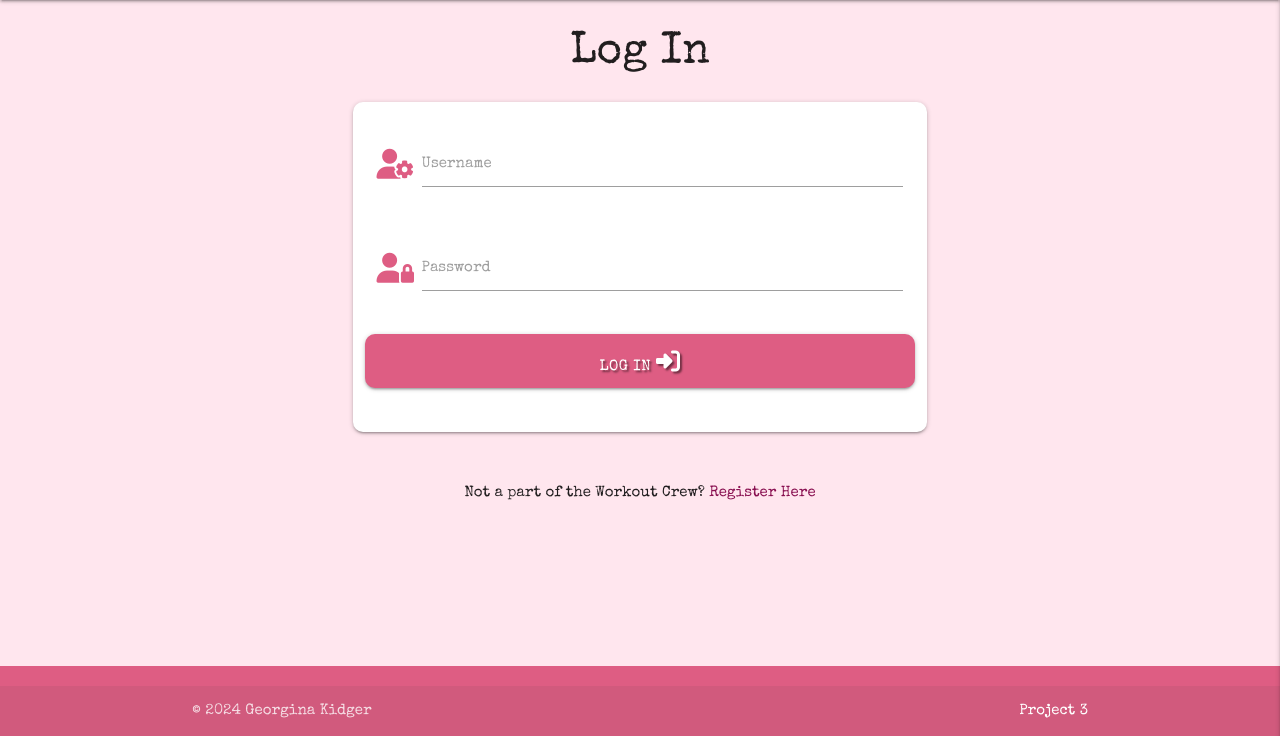
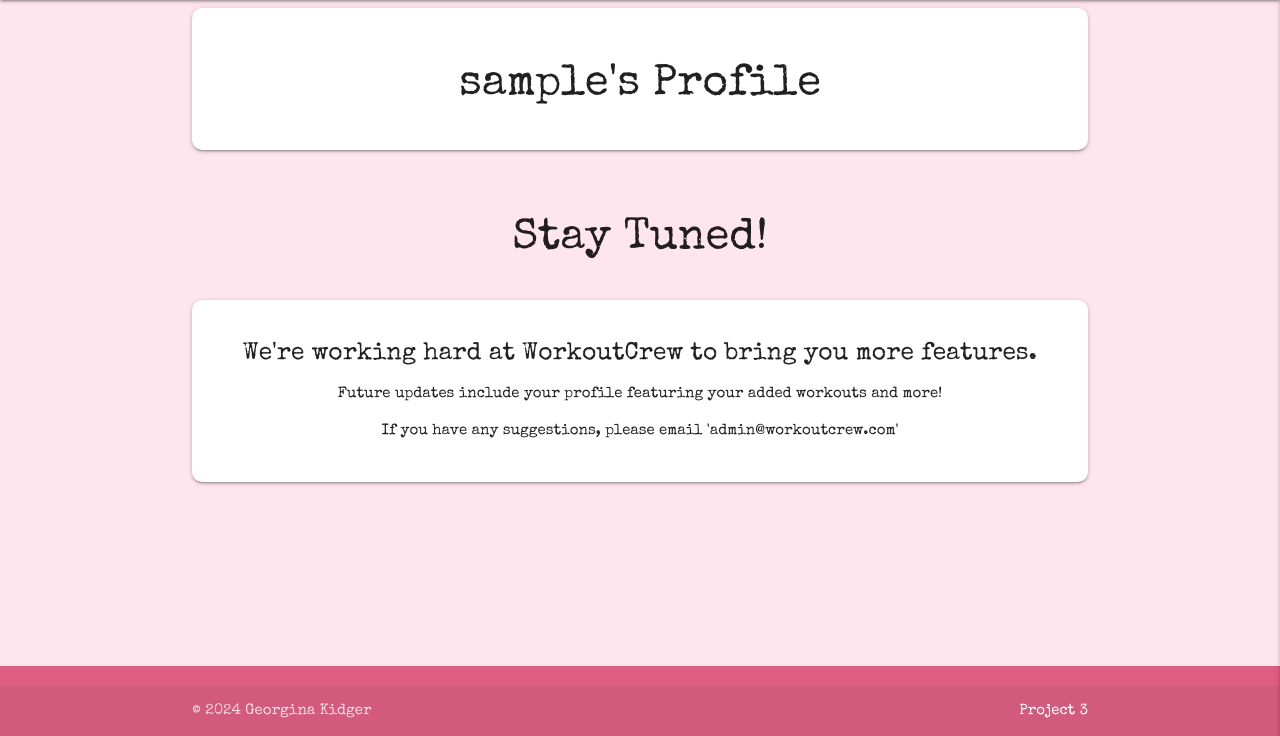
Before and after one commit to Georgina90-x/Final-Project-3, a Flask app: page /profile/1 in a window 1280 px wide. Shown: the part 64-800 px from the top of the page. Run offline with Flask 3, Linux system fonts and the light colour scheme; the visitor is signed in with stand-in values (Sample User, id 1); a database or web service that is not in the repository returns one stand-in record (values such as "Sample title"); some libraries are stand-ins or nearby versions.

Commit message:
removed trailing character in style code

```diff
--- a/static/css/style.css
+++ b/static/css/style.css
@@ -35,6 +35,11 @@ main {
     line-height: 2;
 }
 
+.btn-small {
+    margin: 5px;
+    border-radius: 5px;
+}
+
 .btn-large {
     border-radius: 10px;
     font-family: "Special Elite";
@@ -59,21 +64,20 @@ main {
     line-height: 42px;
 }
 
+.collapsible-body {
+    border-radius: 10px;
+}
+
+.collapsible li {
+    border-radius: 10px;
+}
+
 .edit {
     background-color: var(--black);
 }
 
 .delete {
     background-color: var(--light-green);
-}
-
-
-.collapsible-body {
-    border-radius: 10px;
-}
-
-.collapsible li {
-    border-radius: 10px;
 }
 
 nav .workout-title {
@@ -97,29 +101,18 @@ nav .workout-title {
     color: white;
 }
 
-.btn-small {
-    margin: 5px;
-    border-radius: 5px;
-}
-
 .card {
     background-color: var(--dark-pink);
     border-radius: 10px;
 }
 
-.icon {
+.icon, .user {
     color: var(--dark-pink);
 }
 
 .login {
     background-color: var(--dark-pink);
 }
-
-.user {
-    color: var(--dark-pink)
-}
-
-
 
 .reset {
     background-color: var(--dark-pink);
--- a/templates/base.html
+++ b/templates/base.html
@@ -5,7 +5,7 @@
       <meta name="viewport" content="width=device-width, initial-scale=1.0">
       <link rel="stylesheet" href="https://cdnjs.cloudflare.com/ajax/libs/font-awesome/6.7.2/css/all.min.css"
          integrity="sha512-Evv84Mr4kqVGRNSgIGL/F/aIDqQb7xQ2vcrdIwxfjThSH8CSR7PBEakCr51Ck+w+/U6swU2Im1vVX0SVk9ABhg=="
-         crossorigin="anonymous" referrerpolicy="no-referrer" type="text/css" />
+         crossorigin="anonymous" referrerpolicy="no-referrer" type="text/css">
       <link rel="stylesheet" href="https://cdnjs.cloudflare.com/ajax/libs/materialize/1.0.0/css/materialize.min.css" type="text/css">
       <link rel="stylesheet" href="{{ url_for('static', filename='css/style.css') }}" type="text/css">
       <style>
--- a/templates/profile.html
+++ b/templates/profile.html
@@ -1,50 +1,28 @@
 {% extends "base.html" %}
 {% block content %}
-<h3 class="center-align">Log In</h3>
+
+
 <div class="row">
-   <form class="col s12 m8 offset-m2" method="POST" action="{{ url_for('login') }}">
+    <divclass="col s12 m8 offset-m2">
       <div class="card-panel">
-         <!-- username -->
-         <div class="row">
-            <div class="input-field col s12">
-               <i class="fas fa-user-cog prefix user"></i>
-               <input id="username" name="username" type="text" minlength="5" maxlength="15"
-                  pattern="^[a-zA-Z0-9]{5,15}$" class="validate" required>
-               <label for="username">Username</label>
-            </div>
-         </div>
-         <!-- password -->
-         <div class="row">
-            <div class="input-field col s12">
-               <i class="fas fa-user-lock prefix user"></i>
-               <input id="password" name="password" type="password"
-                  minlength="5" maxlength="15" pattern="(?=.*\d)(?=.*[a-z])(?=.*[A-Z]).{5,15}" class="validate" required>
-               <label for="password">Password</label>
-            </div>
-         </div>
-         <!-- confirm password
-            <div class="row">
-                <div class="input-field col s12">
-                    <i class="fas fa-user-lock prefix pink-text"></i>
-                    <input id="confirm_password" name="confirm_password" type="password" minlength="5"
-                        maxlength="15" class="validate" required/>
-                    <label for="confirm_password">Confirm Password</label>
-                </div>
-            </div> -->
-         <!-- register -->
-         <div class="row">
-            <button type="submit" class="col s12 btn-large text-shadow login">
-            Log In <i class="fas fa-sign-in-alt"></i>
-            </button>
-         </div>
+        <h3 class="center-align">
+            {{ username }}'s Profile
+        </h3>
       </div>
-   </form>
+    </div>
 </div>
+
 <div class="row">
-   <div class="col s12">
-      <p class="center-align">
-         Not a part of the  Workout Crew? <a href="{{ url_for('register') }}" class="pink-text text-darken-4">Register Here</a>
-      </p>
-   </div>
+  <div class="col s12 m8 offset-m2">
+    <h3 class="center-align">
+      Stay Tuned!
+    </h3>
+  </div>
 </div>
+<div class="card-panel center-align">
+  <h5>We're working hard at WorkoutCrew to bring you more features.</h5>
+  <p>Future updates include your profile featuring your added workouts and more!</p>
+  <p>If you have any suggestions, please email 'admin@workoutcrew.com'</p>
+</div>
+
 {% endblock %}
```
Also changed, not shown: TESTING.md (+3 -3 lines), templates/edit_workout.html (+4 -4 lines).
